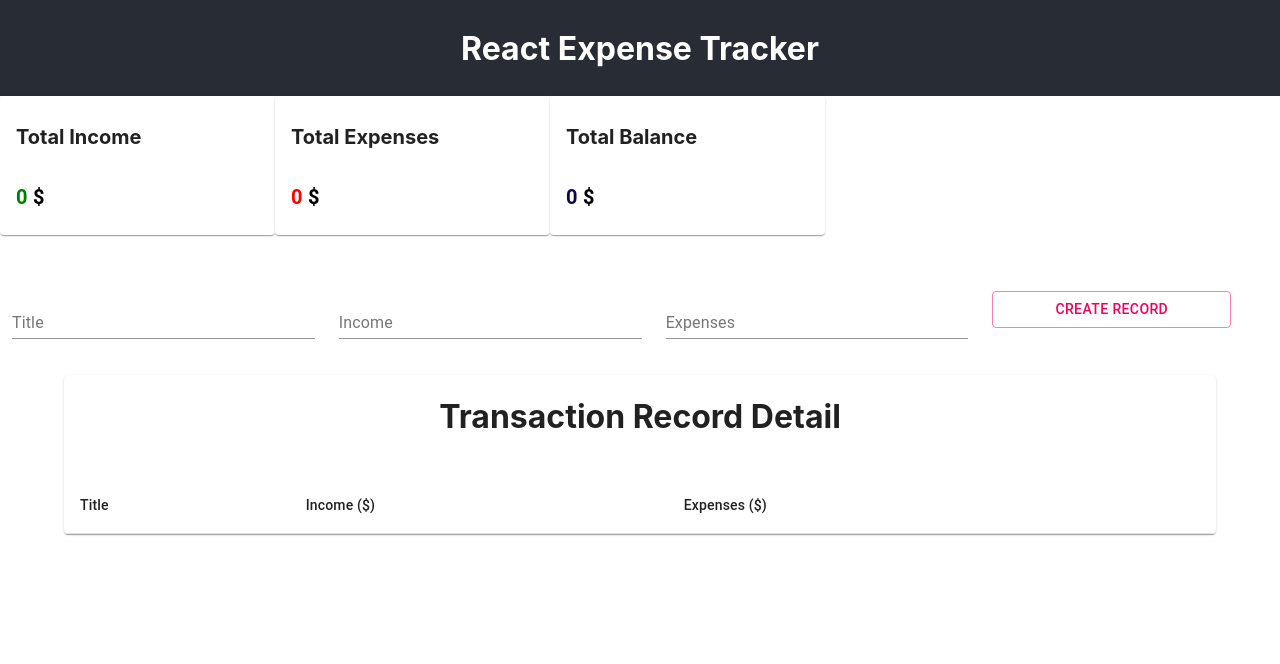
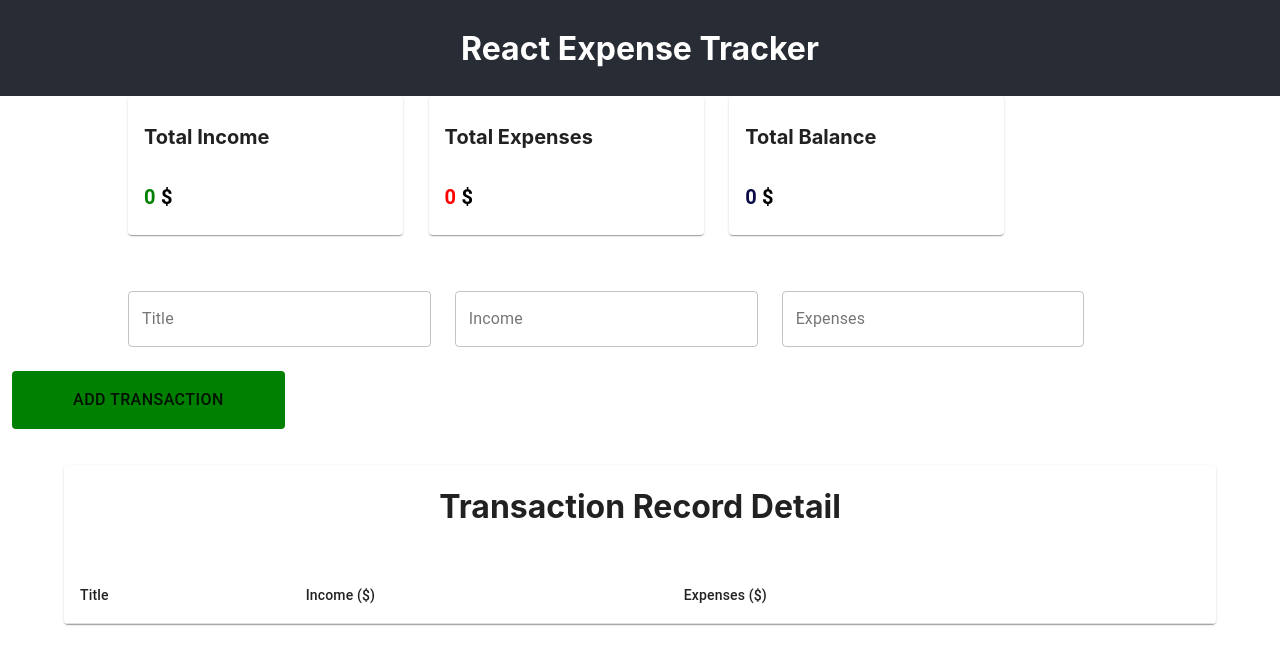
Before and after one commit to ZeeshanRaza25/React-Expense-Tracker, a React (Create React App) app: page / in a window 1280 px wide. Shown: the top 664 px of the page. Built offline with nearby package versions, Linux system fonts and the light colour scheme.

Commit message:
update some styling

```diff
--- a/src/components/Inputdata.jsx
+++ b/src/components/Inputdata.jsx
@@ -11,8 +11,20 @@ const useStyles = makeStyles((theme) => ({
         '& > *': {
             margin: theme.spacing(1.5),
             width: '30ch',
+            // alignItems: 'center'
         },
     },
+    TextField: {
+        marginLeft: `10%`,
+    },
+    button: {
+        backgroundColor: "green",
+        border: 'none',
+        // color: 'white',
+        padding: 15,
+        textAlign: 'center',
+        fontSize: 16,
+    }
 }));
 
 export default function InputData() {
@@ -38,11 +50,11 @@ export default function InputData() {
 
     return (
         <form className={classes.root} noValidate autoComplete="off">
-            <TextField id="standard-basic" label="Title" onChange={(event) => setTitle(event.target.value)} />
-            <TextField id="standard-basic" label="Income" onChange={(event) => setIncome(event.target.value)} />
-            <TextField id="standard-basic" label="Expenses" onChange={(event) => setExpenses(event.target.value)} />
-            <Button variant="outlined" color="secondary" onClick={onSubmit}>
-                Create Record
+            <TextField className={classes.TextField} size="medium" variant="outlined" id="standard-basic" label="Title" onChange={(event) => setTitle(event.target.value)} />
+            <TextField id="standard-basic"  size="medium" variant="outlined" label="Income" onChange={(event) => setIncome(event.target.value)} />
+            <TextField id="standard-basic" size="medium" variant="outlined" label="Expenses" onChange={(event) => setExpenses(event.target.value)} />
+            <Button className={classes.button} variant="outlined" onClick={onSubmit}>
+                Add Transaction
             </Button>
         </form>
     );
--- a/src/components/ShowResult.jsx
+++ b/src/components/ShowResult.jsx
@@ -7,17 +7,25 @@ import Typography from '@material-ui/core/Typography';
 import {GlobalContext} from '../context/GlobalState';
 
 const useStyles = makeStyles({
+    mainroot: {
+        minWidth: 275,
+        display: 'inline-block',
+        marginLeft: `10%`,
+    },
     root: {
         minWidth: 275,
-        display: 'inline-block'
+        display: 'inline-block',
+        marginLeft: `2%`,
+        // border: 1,
+        // borderColor: 'black'
     },
     title: {
         fontSize: 20,
-        fontWeight: "bold"
+        fontWeight: "bold",
     },
     text: {
         fontSize: 20,
-        fontWeight: 'Light'
+        // fontWeight: 'Light',
     },
 });
 
@@ -39,7 +47,7 @@ export default function ShowResult() {
     let totalBalance = income - expenses;
     return (
         <div>
-            <Card className={classes.root} >
+            <Card className={classes.mainroot}>
                 <CardContent>
                     <h1 className={classes.text}>Total Income</h1>
                     <br />
@@ -49,7 +57,7 @@ export default function ShowResult() {
                 </CardContent>
             </Card>
             <Card className={classes.root} >
-                <CardContent>
+                <CardContent className={classes.content}>
                     <h1 className={classes.text}>Total Expenses</h1>
                     <br />
                     <Typography className={classes.title} style={{ color: "red" }} variant="body2" component="p">
--- a/src/context/GlobalState.jsx
+++ b/src/context/GlobalState.jsx
@@ -3,11 +3,7 @@ import AppReducer from './AppReducer';
 
 // initial state
 const initialState = {
-    transactions: [
-        // { id: 1, title: "Title1", income: 1000, expenses: 200, },
-        // { id: 2, title: "Title2", income: 250, expenses: 200, },
-        // { id: 3, title: "Title3", income: 700, expenses: 200, },
-    ]
+    transactions: []
 }
 
 // Create context
```
